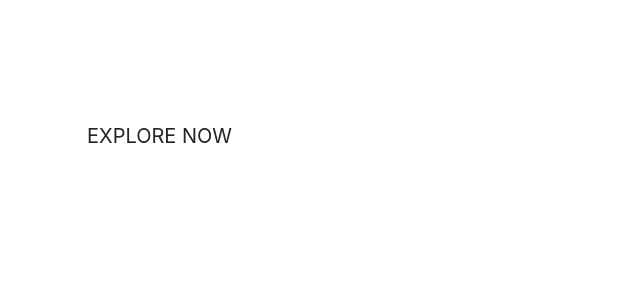
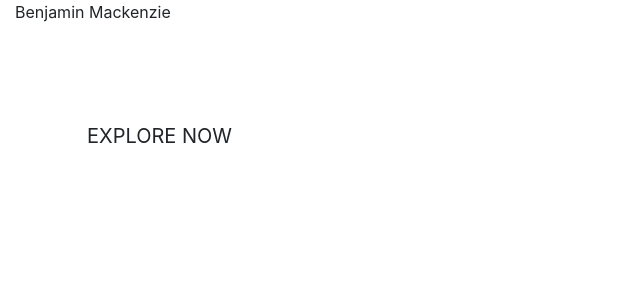
Before and after one commit to benm4ckenzie/assignment-four, a Django app: page / in a window 1280 px wide. Shown: the top 300 px of the page, without its empty margins (0-640 px from the left). Run offline with Django 3.2, Linux system fonts and the light colour scheme; some libraries are stand-ins or nearby versions.

Commit message:
Test commit

```diff
--- a/templates/base.html
+++ b/templates/base.html
@@ -34,7 +34,7 @@
 </head>
 
 <body>
-    <header class="container-fluid fixed-top"></header>
+    <header class="container-fluid fixed-top">Benjamin Mackenzie</header>
 
     {% if messages %}
     <div class="message-container"></div>
```
